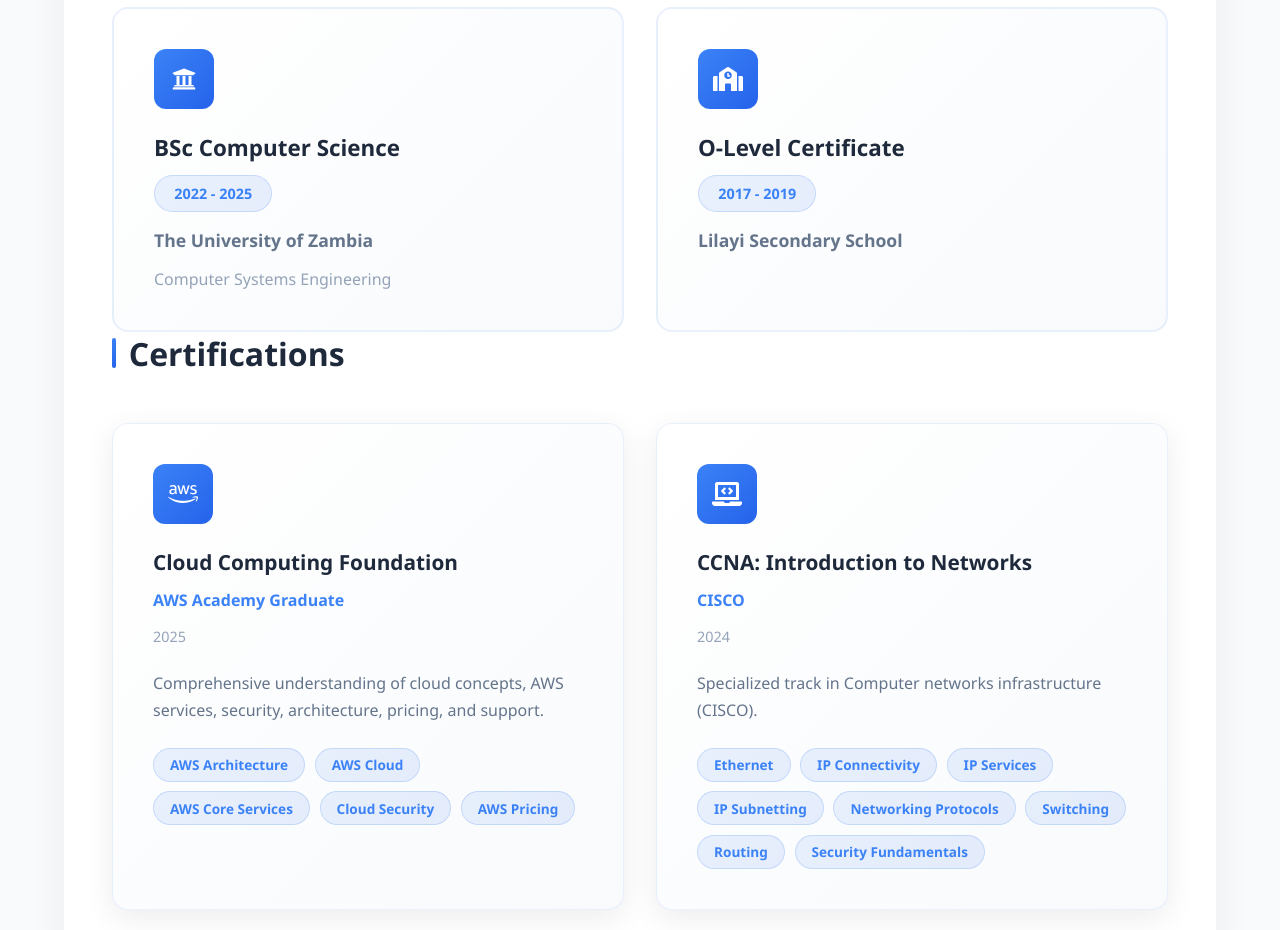
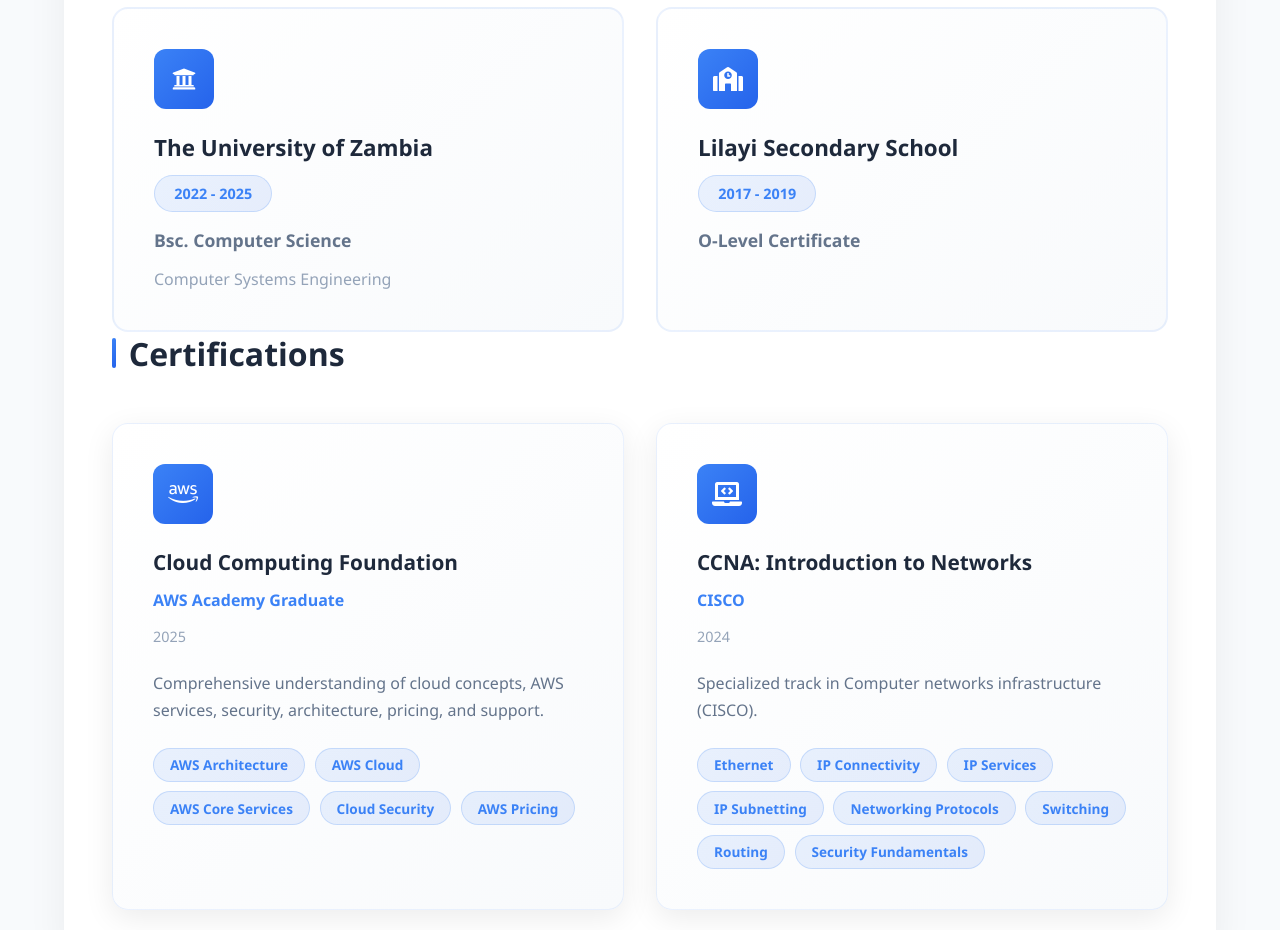
Before and after one commit to zCyberT/SaacTech, a plain HTML site: page index.html in a window 1280 px wide. Shown: the part 2380-3310 px from the top of the page. Drawn offline with Linux system fonts and the light colour scheme.

Commit message:
Update index.html

```diff
--- a/index.html
+++ b/index.html
@@ -191,9 +191,9 @@
                         <div class="education-icon">
                             <i class="fas fa-university"></i>
                         </div>
-                        <h3>BSc Computer Science</h3>
+                        <h3>The University of Zambia</h3>
                         <div class="education-period">2022 - 2025</div>
-                        <div class="institution">The University of Zambia</div>
+                        <div class="institution">Bsc. Computer Science</div>
                         <div class="degree-type">Computer Systems Engineering</div>
                     </div>
 
@@ -202,9 +202,9 @@
                         <div class="education-icon">
                             <i class="fas fa-school"></i>
                         </div>
-                        <h3>O-Level Certificate</h3>
+                        <h3>Lilayi Secondary School</h3>
                         <div class="education-period">2017 - 2019</div>
-                        <div class="institution">Lilayi Secondary School</div>
+                        <div class="institution">O-Level Certificate</div>
                     </div>
                 </div>
                 <!-- Certifications Section -->
```
